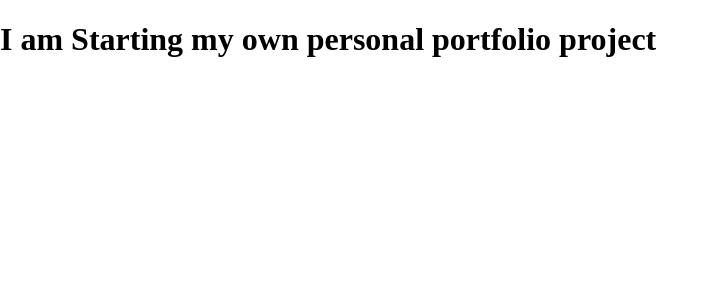
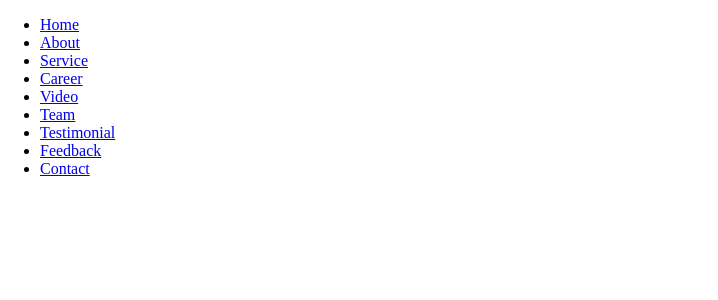
Before and after one commit to brainconnect93/personal-portfolio, a React (Create React App) app: page / in a window 1280 px wide. Shown: the top 300 px of the page, without its empty margins (0-718 px from the left). Built offline with nearby package versions, Linux system fonts and the light colour scheme.

Commit message:
Add code to the navbar.js file

```diff
--- a/src/App.js
+++ b/src/App.js
@@ -1,9 +1,10 @@
 import React from 'react';
+import Navbar from './components/Navbar/Navbar';
 
 const App = () => {
   return (
 	<>
-	  <h1>I am Starting my own personal portfolio project</h1>
+	  <Navbar />
 	</>
   );
 }
--- a/src/components/Navbar/Navbar.js
+++ b/src/components/Navbar/Navbar.js
@@ -0,0 +1,23 @@
+import React from 'react';
+
+const Navbar = () => {
+  return (
+    <>
+      <nav className="nav-menu">
+        <ul>
+          <li className="nav-items"><a href="#">Home</a></li>
+          <li className="nav-items"><a href="#">About</a></li>
+          <li className="nav-items"><a href="#">Service</a></li>
+          <li className="nav-items"><a href="#">Career</a></li>
+          <li className="nav-items"><a href="#">Video</a></li>
+          <li className="nav-items"><a href="#">Team</a></li>
+          <li className="nav-items"><a href="#">Testimonial</a></li>
+          <li className="nav-items"><a href="#">Feedback</a></li>
+          <li className="nav-items"><a href="#">Contact</a></li>
+        </ul>
+      </nav>
+    </>
+  );
+}
+
+export default Navbar;
```
